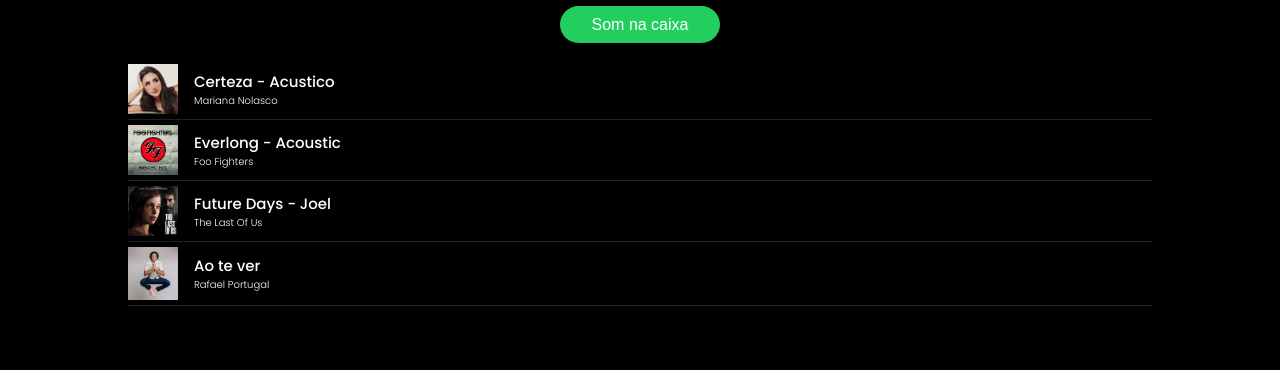
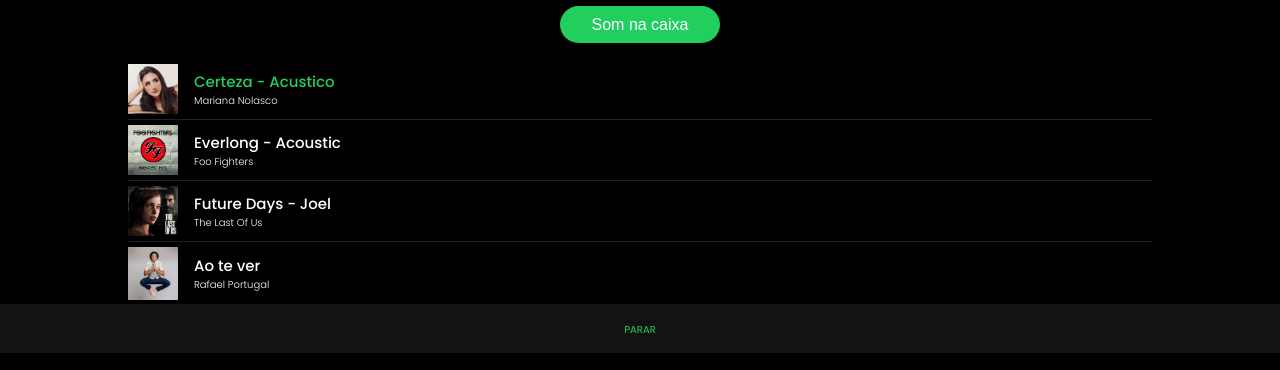
Before and after one commit to rlxmts/play, a plain HTML site: page index.html in a window 1280 px wide. Both pictures are taken after a click on the button "Som na caixa". Shown: the part 447-817 px from the top of the page. Drawn offline with Linux system fonts and the light colour scheme.

Commit message:
:recycle: Ultimos ajustes e melhorias no código

```diff
--- a/index.js
+++ b/index.js
@@ -9,39 +9,54 @@ botaoParar.addEventListener( 'click' , (e)=> {
     e.preventDefault();
     controles.classList.remove('controles-ativo');
     audio.pause();
+    removeClasses();
 })
-
 
 listaDeMusicas.forEach( musica => {
 
     musica.onclick = ()=> {
         const musicaAtual = musica.querySelector('.musica_titulo');
+
         if(audio != null){
             audio.pause();
         }
+
         let musicaEscolhida = musica.classList[1];
+
         audio = new Audio(`./audio/${musicaEscolhida}.mp3`);
         audio.play();
+
+        removeClasses();
+        musicaAtual.classList.add('tocando');
         controles.classList.add('controles-ativo');
-        addERemoveClasse(musicaAtual);
     };
 })
 
-function addERemoveClasse(musicaAtual){
+function removeClasses(){
+
     const textoMusica = document.querySelectorAll('.musica_titulo');
+
     textoMusica.forEach( musica => {
         musica.classList.remove('tocando');
     });
 
-    musicaAtual.classList.add('tocando');
 }
 
 playerBt.addEventListener( 'click', ()=> {
-    let primeiraFaixa = listaDeMusicas[0];
-    let nomePrimeiraFaixa = primeiraFaixa.classList[1];
+
+    removeClasses();
+
+    const primeiraFaixa = listaDeMusicas[0];
+    const nomePrimeiraFaixa = primeiraFaixa.classList[1];
+    const musica = primeiraFaixa.querySelector('.musica_titulo');
+
     if(audio != null){
         audio.pause();
     }
+
     audio = new Audio(`./audio/${nomePrimeiraFaixa}.mp3`);
     audio.play();
+
+    musica.classList.add('tocando');
+    controles.classList.add('controles-ativo');
 })
--- a/styles/components/_controles.scss
+++ b/styles/components/_controles.scss
@@ -18,6 +18,7 @@
         font-size: 10px;
         font-family: variaveis.$font-titulo;
         color: variaveis.$verde;
+        cursor: pointer;
     }
 }
 
```
Also changed, not shown: styles/style.css, 1 other file.
